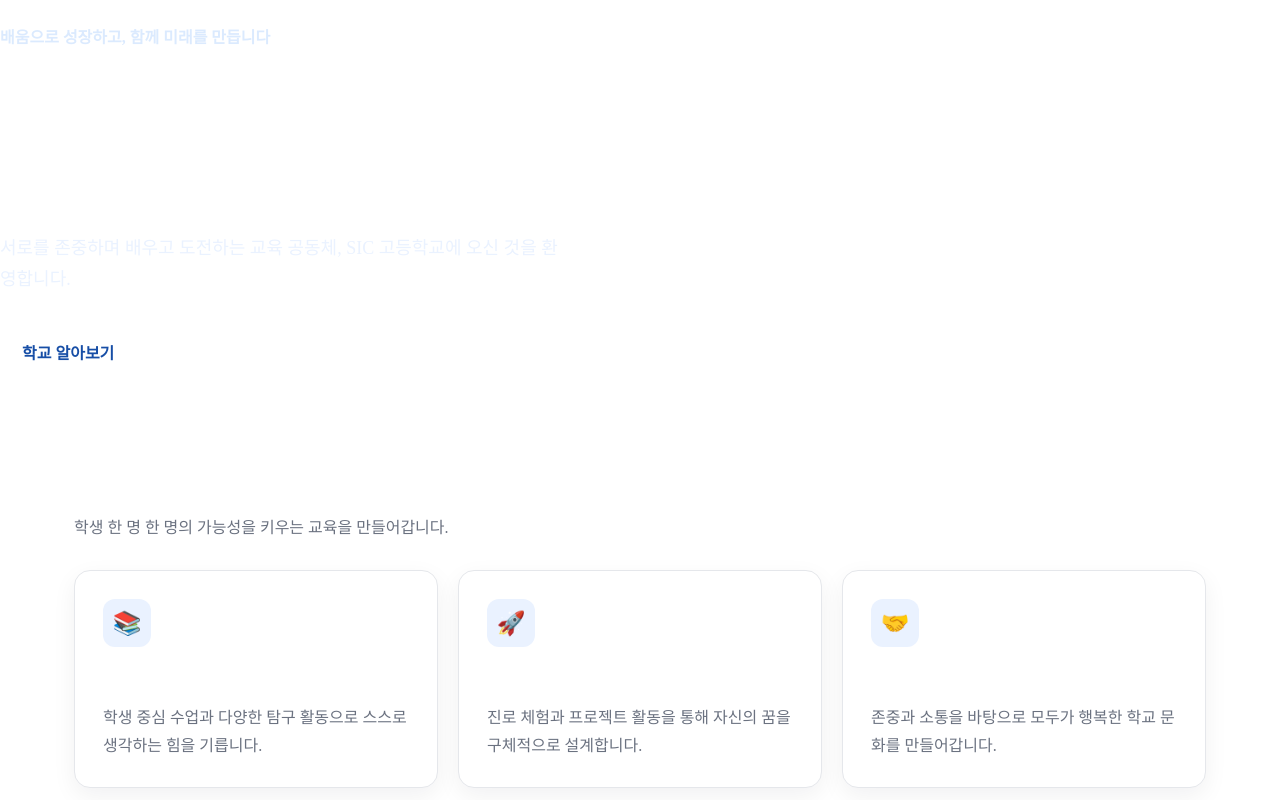
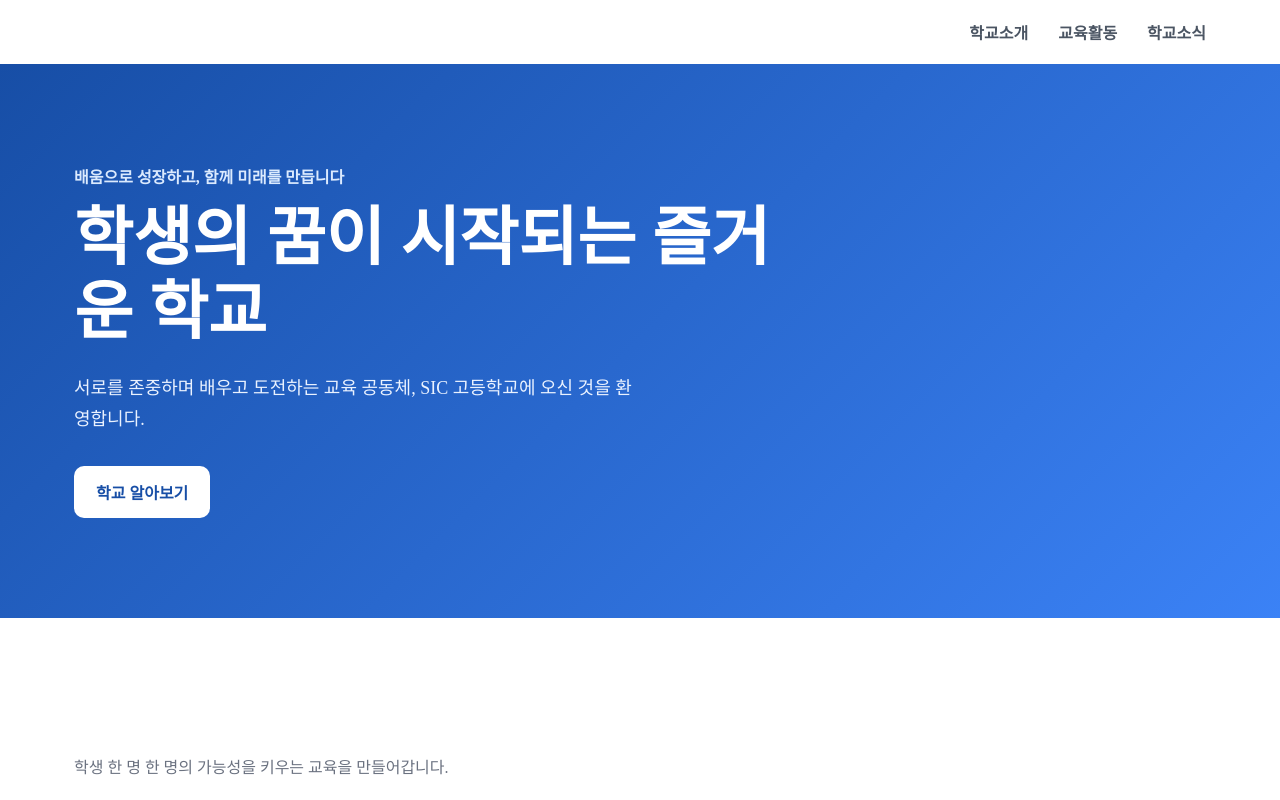
Before and after one commit to tabthedev/sicHighSchool260716-proj, a React (Vite) app: page /#/ in a window 1280 px wide. Shown: the top 800 px of the page. Built offline with nearby package versions, Linux system fonts and the light colour scheme; a web font is replaced by a local one.

Commit message:
Update home.css

```diff
--- a/src/pages/Home/home.css
+++ b/src/pages/Home/home.css
@@ -4,6 +4,17 @@ html { scroll-behavior: smooth; }
 body { font-family: Arial, sans-serif; color: #172033; background: #fff; }
 a { color: inherit; text-decoration: none; }
 button { font: inherit; }
+
+.home-header {
+    display: flex; align-items: center; justify-content: space-between;
+    max-width: 1180px; margin: 0 auto; padding: 20px 24px;
+}
+.logo { font-size: 23px; font-weight: 800; color: #174ea6; }
+.nav { display: flex; gap: 30px; font-weight: 600; color: #4b5563; }
+.nav a:hover { color: #174ea6; }
+
+.hero { background: linear-gradient(135deg, #174ea6, #3b82f6); color: white; }
+.hero-inner { max-width: 1180px; margin: 0 auto; padding: 100px 24px; }
 .hero-label { margin: 0 0 14px; font-weight: 700; color: #dbeafe; }
 .hero h1 { margin: 0; max-width: 700px; font-size: clamp(38px, 6vw, 64px); line-height: 1.15; }
 .hero-description { max-width: 570px; margin: 24px 0 32px; font-size: 18px; line-height: 1.7; color: #eaf2ff; }
```
